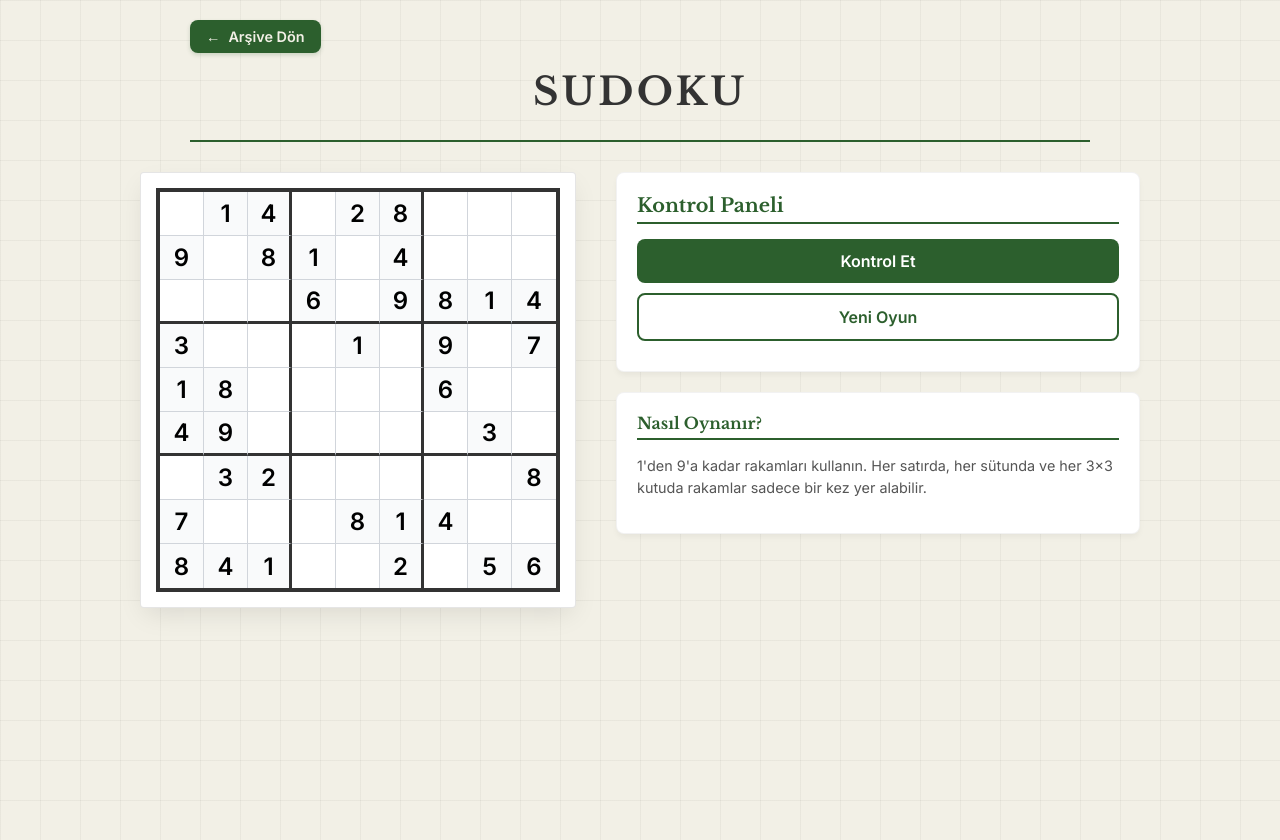
After one commit to Bisbilge/bulmaca-sitesi, a Django app: page /sudoku/ in a window 1280 px wide. The commit adds this page. Run offline with Django 5.2, Linux system fonts and the light colour scheme.

Commit message:
Yeni tasarım

```diff
--- a/bulmaca_projesi/urls.py
+++ b/bulmaca_projesi/urls.py
@@ -5,9 +5,12 @@ from game import views
 urlpatterns = [
     path('admin/', admin.site.urls),
 
-    # Ana sayfa: Liste görünümü
+    # Ana sayfa: Tüm bulmacaların listesi
     path('', views.home, name='home'),
 
-    # Detay sayfası: /coz/hafta-1/ gibi
+    # YENİ EKLENEN: Sudoku sayfası
+    path('sudoku/', views.sudoku_view, name='sudoku'),
+
+    # Detay sayfası: Seçilen klasik bulmacayı açar (Örn: /coz/hafta-1/)
     path('coz/<str:slug>/', views.puzzle_detail, name='puzzle_detail'),
 ]
--- a/data/twittertime2025.json
+++ b/data/twittertime2025.json
@@ -708,6 +708,7 @@
       "13": "2 fenocun uğruna kavge ettiği kız",
       "16": "Babamın tarlaya gitmek için aldığı termosun markası",
       "17": "Öcalan'ın meclise gelmesini isteyen siyasetçi",
+      "18": "Eren'in eski nişanlısı",
       "20": "Yılın grubu"
     }
   }
--- a/game/views.py
+++ b/game/views.py
@@ -45,3 +45,6 @@ def puzzle_detail(request, slug):
         })
     else:
         return render(request, 'game/404.html')
+def sudoku_view(request):
+    """Sudoku sayfasını render eder."""
+    return render(request, 'game/sudoku.html')
--- /dev/null
+++ b/templates/game/sudoku.html
@@ -0,0 +1,372 @@
+<!DOCTYPE html>
+<html lang="tr">
+<head>
+    <meta charset="UTF-8">
+    <meta name="viewport" content="width=device-width, initial-scale=1.0, maximum-scale=1.0, user-scalable=no">
+    <title>Günün Sudoku'su - Bissle</title>
+    <link href="https://fonts.googleapis.com/css2?family=Inter:wght@400;500;600&family=Libre+Baskerville:ital,wght@0,400;0,700;1,400&display=swap" rel="stylesheet">
+
+    <style>
+        :root {
+            /* SENİN "BISSLE" TASARIM DEĞİŞKENLERİN */
+            --bg-paper: #F2F0E6;
+            --ink-color: #333333;
+            --cell-bg: #FFFFFF;
+
+            --accent-primary: #2C5F2D;
+            --accent-highlight: #CC5500;
+
+            --success-color: #2C5F2D;
+            --error-color: #B91C1C;
+
+            --cell-size: 44px;
+            --border-radius-soft: 8px;
+
+            /* Yeni: Izgara Çizgi Renkleri */
+            --grid-line-light: #d1d5db; /* İnce çizgiler (Gri) */
+            --grid-line-heavy: #333333; /* Kalın çizgiler (Siyah) */
+        }
+
+        body {
+            font-family: 'Inter', sans-serif;
+            background-color: var(--bg-paper);
+            color: var(--ink-color);
+            margin: 0; padding: 20px;
+            min-height: 100vh;
+            display: flex; flex-direction: column; align-items: center;
+            background-image: linear-gradient(to right, rgba(51, 51, 51, 0.05) 1px, transparent 1px),
+                              linear-gradient(to bottom, rgba(51, 51, 51, 0.05) 1px, transparent 1px);
+            background-size: 40px 40px;
+        }
+
+        /* --- HEADER --- */
+        header {
+            display: flex; flex-direction: column; align-items: center;
+            margin-bottom: 30px; border-bottom: 2px solid var(--accent-primary);
+            padding-bottom: 20px; width: 100%; max-width: 900px;
+        }
+
+        .nav-bar { width: 100%; display: flex; justify-content: flex-start; margin-bottom: 15px; }
+
+        .btn-back {
+            text-decoration: none; color: var(--bg-paper); background-color: var(--accent-primary);
+            font-family: 'Inter', sans-serif; font-weight: 600; font-size: 0.9rem;
+            display: inline-flex; align-items: center; gap: 8px; padding: 8px 16px;
+            border-radius: var(--border-radius-soft); box-shadow: 0 2px 4px rgba(44, 95, 45, 0.2);
+            transition: all 0.2s ease;
+        }
+        .btn-back:hover { background-color: var(--ink-color); transform: translateY(-1px); }
+
+        h1 {
+            font-family: 'Libre Baskerville', serif; font-size: 2.4rem; font-weight: 700;
+            margin: 0; letter-spacing: 0.08em; color: var(--ink-color);
+            text-transform: uppercase; text-align: center;
+        }
+
+        .subtitle {
+            margin-top: 5px; font-family: 'Libre Baskerville', serif; font-style: italic;
+            font-size: 1rem; color: var(--accent-primary); opacity: 0.9;
+        }
+
+        /* --- OYUN ALANI --- */
+        .game-container {
+            display: flex; justify-content: center; align-items: flex-start;
+            gap: 40px; width: 100%; max-width: 1000px; flex-wrap: wrap;
+        }
+
+        .puzzle-section {
+            background: #fff; padding: 15px;
+            box-shadow: 0 10px 25px -5px rgba(0, 0, 0, 0.1);
+            border: 1px solid rgba(0,0,0,0.1); border-radius: 4px;
+        }
+
+        .grid-board {
+            display: grid;
+            grid-template-columns: repeat(9, var(--cell-size));
+            grid-template-rows: repeat(9, var(--cell-size));
+            background-color: var(--ink-color);
+            /* Dış çerçeve çok kalın */
+            border: 4px solid var(--grid-line-heavy);
+            gap: 0; /* Araları kapattık, border ile yöneteceğiz */
+        }
+
+        .cell {
+            width: var(--cell-size); height: var(--cell-size);
+            background-color: var(--cell-bg);
+            position: relative;
+            /* Varsayılan ince gri çizgiler */
+            border-right: 1px solid var(--grid-line-light);
+            border-bottom: 1px solid var(--grid-line-light);
+            box-sizing: border-box; /* Border içeriğe dahil olsun */
+        }
+
+        /* En sağ ve en alt kenarların ince çizgilerini kaldıralım (Dış çerçeve var zaten) */
+        .cell:nth-child(9n) { border-right: none; }
+        .cell:nth-child(n+73) { border-bottom: none; }
+
+        /* --- 3x3 KALIN ÇİZGİLER (GÜNCELLENDİ) --- */
+        .cell.right-border {
+            border-right: 3px solid var(--grid-line-heavy) !important;
+        }
+        .cell.bottom-border {
+            border-bottom: 3px solid var(--grid-line-heavy) !important;
+        }
+
+        .cell input {
+            font-family: 'Inter', sans-serif; width: 100%; height: 100%;
+            border: none; text-align: center; font-size: 1.5rem; font-weight: 500;
+            background: transparent; color: var(--ink-color); padding: 0; margin: 0;
+            outline: none; caret-color: transparent; cursor: pointer;
+            display: block; /* Input'un tüm alanı kaplaması için */
+        }
+
+        /* Verilen Sayılar */
+        .cell input.given {
+            font-weight: 800; color: #000; background-color: #f9fafb;
+            pointer-events: none;
+        }
+
+        /* Kullanıcı Girişi */
+        .cell input.user-input { color: var(--accent-highlight); font-weight: 600; }
+
+        /* Durumlar */
+        .cell input:focus { background-color: rgba(204, 85, 0, 0.15); }
+        .cell input.wrong { background-color: rgba(185, 28, 28, 0.15); color: var(--error-color); }
+        .cell input.correct { color: var(--success-color); }
+
+        /* --- KONTROLLER --- */
+        .sidebar {
+            flex: 1; min-width: 250px; display: flex; flex-direction: column; gap: 20px;
+        }
+
+        .control-box {
+            background: #fff; padding: 20px; border-radius: var(--border-radius-soft);
+            box-shadow: 0 4px 6px -1px rgba(0, 0, 0, 0.05); border: 1px solid rgba(0,0,0,0.05);
+        }
+
+        .control-box h3 {
+            font-family: 'Libre Baskerville', serif; font-size: 1.2rem;
+            color: var(--accent-primary); border-bottom: 2px solid var(--accent-primary);
+            margin: 0 0 15px 0; padding-bottom: 5px;
+        }
+
+        .btn {
+            display: block; width: 100%; padding: 12px; margin-bottom: 10px;
+            border: none; border-radius: var(--border-radius-soft);
+            font-family: 'Inter', sans-serif; font-weight: 600; font-size: 1rem;
+            cursor: pointer; transition: all 0.2s; text-align: center;
+        }
+
+        .btn-primary { background: var(--accent-primary); color: #fff; }
+        .btn-primary:hover { background: var(--ink-color); transform: translateY(-1px); }
+
+        .btn-secondary { background: transparent; border: 2px solid var(--accent-primary); color: var(--accent-primary); }
+        .btn-secondary:hover { background: var(--accent-primary); color: #fff; }
+
+        @media (max-width: 768px) {
+            .game-container { flex-direction: column; align-items: center; }
+            .sidebar { width: 100%; }
+            :root { --cell-size: 38px; }
+        }
+    </style>
+</head>
+<body>
+
+    <header>
+        <div class="nav-bar">
+            <a href="{% url 'home' %}" class="btn-back">
+                <span class="arrow-icon">&larr;</span> Arşive Dön
+            </a>
+        </div>
+        <h1>Sudoku</h1>
+        <div class="subtitle"></div>
+    </header>
+
+    <div class="game-container">
+        <div class="puzzle-section">
+            <div id="grid" class="grid-board"></div>
+        </div>
+
+        <div class="sidebar">
+            <div class="control-box">
+                <h3>Kontrol Paneli</h3>
+                <button class="btn btn-primary" onclick="checkGame()">Kontrol Et</button>
+                <button class="btn btn-secondary" onclick="newGame()">Yeni Oyun</button>
+            </div>
+            <div class="control-box">
+                <h3 style="font-size: 1rem;">Nasıl Oynanır?</h3>
+                <p style="font-size: 0.9rem; color: #555; line-height: 1.5;">
+                    1'den 9'a kadar rakamları kullanın. Her satırda, her sütunda ve her 3x3 kutuda rakamlar sadece bir kez yer alabilir.
+                </p>
+            </div>
+        </div>
+    </div>
+
+    <script>
+        const gridEl = document.getElementById('grid');
+        let solution = [];
+        let currentBoard = [];
+
+        // --- SUDOKU ALGORİTMASI ---
+        function isValid(board, row, col, num) {
+            for (let i = 0; i < 9; i++) {
+                if (board[row][i] === num || board[i][col] === num) return false;
+                const boxRow = 3 * Math.floor(row / 3) + Math.floor(i / 3);
+                const boxCol = 3 * Math.floor(col / 3) + i % 3;
+                if (board[boxRow][boxCol] === num) return false;
+            }
+            return true;
+        }
+
+        function solveSudoku(board) {
+            for (let r = 0; r < 9; r++) {
+                for (let c = 0; c < 9; c++) {
+                    if (board[r][c] === 0) {
+                        for (let num = 1; num <= 9; num++) {
+                            if (isValid(board, r, c, num)) {
+                                board[r][c] = num;
+                                if (solveSudoku(board)) return true;
+                                board[r][c] = 0;
+                            }
+                        }
+                        return false;
+                    }
+                }
+            }
+            return true;
+        }
+
+        function generateBoard() {
+            let board = Array.from({ length: 9 }, () => Array(9).fill(0));
+            for (let i = 0; i < 9; i = i + 3) fillBox(board, i, i);
+            solveSudoku(board);
+            solution = JSON.parse(JSON.stringify(board));
+
+            let attempts = 45;
+            while (attempts > 0) {
+                let r = Math.floor(Math.random() * 9);
+                let c = Math.floor(Math.random() * 9);
+                if (board[r][c] !== 0) {
+                    board[r][c] = 0;
+                    attempts--;
+                }
+            }
+            currentBoard = board;
+        }
+
+        function fillBox(board, rowStart, colStart) {
+            let num;
+            for (let i = 0; i < 3; i++) {
+                for (let j = 0; j < 3; j++) {
+                    do { num = Math.floor(Math.random() * 9) + 1; }
+                    while (!isSafeInBox(board, rowStart, colStart, num));
+                    board[rowStart + i][colStart + j] = num;
+                }
+            }
+        }
+
+        function isSafeInBox(board, rowStart, colStart, num) {
+            for (let i = 0; i < 3; i++) {
+                for (let j = 0; j < 3; j++) {
+                    if (board[rowStart + i][colStart + j] === num) return false;
+                }
+            }
+            return true;
+        }
+
+        // --- ARAYÜZ ÇİZİMİ ---
+        function drawGrid() {
+            gridEl.innerHTML = '';
+            for (let r = 0; r < 9; r++) {
+                for (let c = 0; c < 9; c++) {
+                    const cell = document.createElement('div');
+                    cell.className = 'cell';
+
+                    // 3x3 Kalın Çizgiler İçin Sınıf Atama
+                    // Her 3. sütun (sonuncu hariç) sağ kenar kalın olacak
+                    if ((c + 1) % 3 === 0 && c !== 8) cell.classList.add('right-border');
+                    // Her 3. satır (sonuncu hariç) alt kenar kalın olacak
+                    if ((r + 1) % 3 === 0 && r !== 8) cell.classList.add('bottom-border');
+
+                    const input = document.createElement('input');
+                    input.type = 'text';
+                    input.inputMode = 'numeric';
+                    input.maxLength = 1;
+                    input.dataset.row = r;
+                    input.dataset.col = c;
+                    input.autocomplete = "off";
+
+                    const val = currentBoard[r][c];
+                    if (val !== 0) {
+                        input.value = val;
+                        input.classList.add('given');
+                        input.readOnly = true;
+                    } else {
+                        input.classList.add('user-input');
+                        input.addEventListener('input', handleInput);
+                        input.addEventListener('keydown', (e) => handleNav(e, r, c));
+                        input.addEventListener('focus', function() { this.select(); });
+                    }
+
+                    cell.appendChild(input);
+                    gridEl.appendChild(cell);
+                }
+            }
+        }
+
+        function handleInput(e) {
+            let val = e.target.value.replace(/[^1-9]/g, '');
+            e.target.value = val.slice(-1);
+            e.target.classList.remove('wrong', 'correct');
+        }
+
+        function handleNav(e, r, c) {
+            if (['ArrowUp', 'ArrowDown', 'ArrowLeft', 'ArrowRight'].includes(e.key)) {
+                e.preventDefault();
+                let nr = r, nc = c;
+                if (e.key === 'ArrowUp') nr = Math.max(0, r - 1);
+                if (e.key === 'ArrowDown') nr = Math.min(8, r + 1);
+                if (e.key === 'ArrowLeft') nc = Math.max(0, c - 1);
+                if (e.key === 'ArrowRight') nc = Math.min(8, c + 1);
+
+                const target = document.querySelector(`input[data-row='${nr}'][data-col='${nc}']`);
+                if (target) target.focus();
+            }
+        }
+
+        function checkGame() {
+            const inputs = document.querySelectorAll('.user-input');
+            let isAllCorrect = true;
+            let hasEmpty = false;
+
+            inputs.forEach(input => {
+                const r = input.dataset.row;
+                const c = input.dataset.col;
+                const val = parseInt(input.value);
+
+                if (!val) { hasEmpty = true; return; }
+
+                if (val !== solution[r][c]) {
+                    input.classList.add('wrong');
+                    input.classList.remove('correct');
+                    isAllCorrect = false;
+                } else {
+                    input.classList.add('correct');
+                    input.classList.remove('wrong');
+                }
+            });
+
+            if (isAllCorrect && !hasEmpty) {
+                alert("Tebrikler! Bulmacayı tamamladın!");
+            }
+        }
+
+        function newGame() {
+            generateBoard();
+            drawGrid();
+        }
+
+        newGame();
+    </script>
+</body>
+</html>
```
Also changed, not shown: templates/game/home.html (+30 -33 lines).
